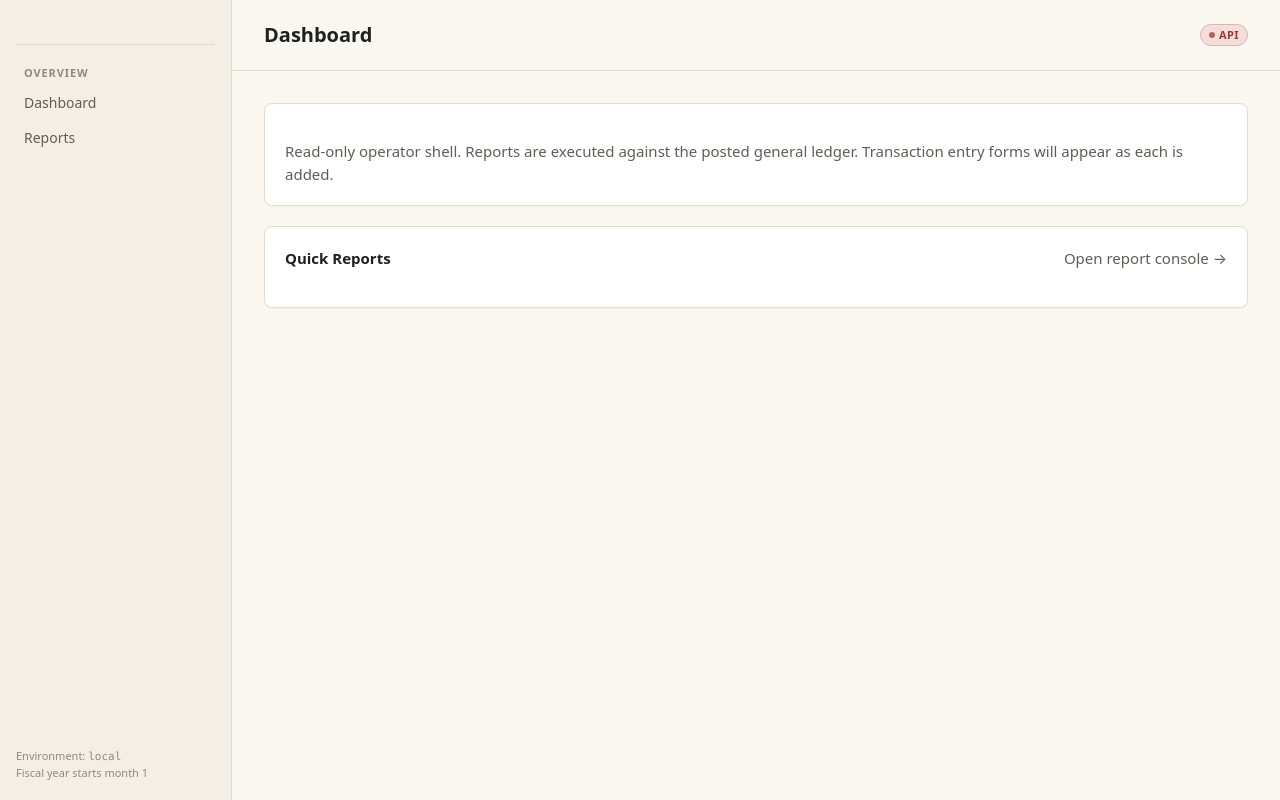
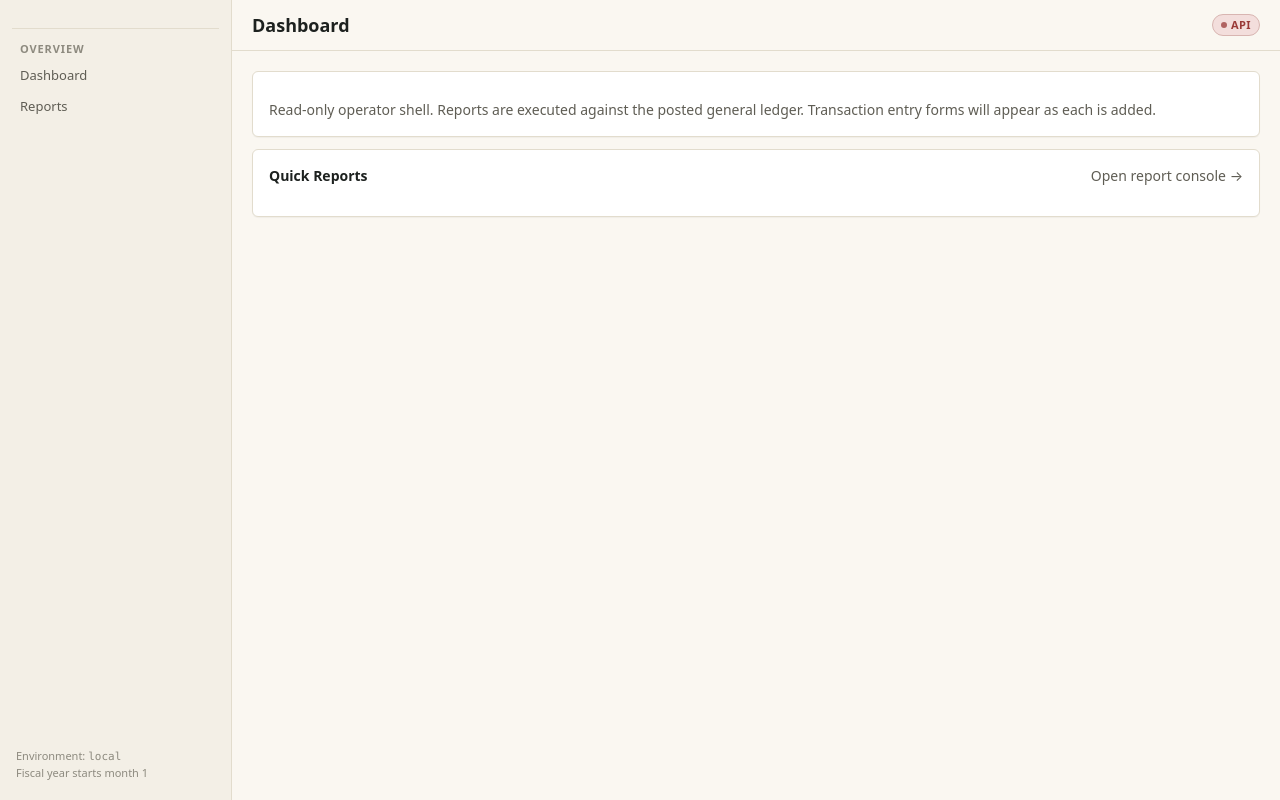
Before and after one commit to dweilert/hoa-accounting-tauri, a Flask app: template src/hoa_accounting/web/templates/home.html in a window 1280 px wide. Run offline with Flask 3, Linux system fonts and the light colour scheme; the template is opened without the code that fills it, so the values that code supplies are empty.

Commit message:
Tighten UI density and add theme-swap infrastructure
Two polish changes on the redesigned UI branch.

(1) Density pass — user feedback 'can be compressed a bit, don't need
    as much white space':
    - Base font 15→14px, line-height 1.5→1.45.
    - Heading scale bumped down one step; topbar heading 20→18.
    - Panel padding 20→16, margin-bottom 20→12; header mb 16→12.
    - Content padding 32→20; topbar padding 20/32→12/20.
    - Sidebar padding 24/16→16/12; brand/section gaps trimmed; link
      padding and font 14→13.
    - Card padding 16/20→12/16; grid gap 16→12; min card width 260→240.
    - Table cell padding 8/12→5/10 (thead 10/12→6/10); header font 12→11.
    - Form gap 16/20→12/16; input font 14→13; padding 8/10→6/10.
    - Button padding 8/16→6/14; font 14→13.
    - Summary-totals padding 16→12; value font 17→15.
    - Section heading font 12→11; margins 20/8→12/4.
    - Alert padding 10/16→8/12; empty-state padding 32→20.

    Plus a .card-grid--compact / .card--compact variant for the
    'Available Reports' catalog on the console page, which is
    informational rather than a primary action — tighter padding,
    smaller min width (200px), smaller title/description/meta text.
    Home 'Quick Reports' cards intentionally stay at the normal density.

(2) Theme-swap infrastructure — user asked to 'have a color template
    choice in the future':
    - Color tokens moved from :root into [data-theme="<name>"]
      selectors; typography, spacing, and radii stay theme-agnostic.
    - 'warm' is the default (current palette) and also applies via
      :root so pages without data-theme still render correctly.
    - 'slate' added as proof the system works — cool-neutral palette
      with a banking-navy accent. Verified: swapping the attribute
      flips every surface, border, accent, pill, and button with zero
      template changes.
    - base.html: <html data-theme='{{ theme|default("warm") }}'>.
    - Inline <head> script reads hoa-theme from localStorage and
      applies it before first paint, so a future toggle UI never
      flashes the wrong theme.
    - config.app.theme added (default 'warm'); threaded through
      load_config → Flask org dict → view_models contexts → templates.
    - No toggle UI yet — that lands when Settings does.

.gitignore: add .claude/ — machine-specific preview-server config.

77 tests still pass.

```diff
--- a/src/hoa_accounting/config/models.py
+++ b/src/hoa_accounting/config/models.py
@@ -26,6 +26,7 @@ class AppConfig:
     """Application runtime settings."""
     environment: str
     debug: bool
+    theme: str = "warm"
 
 
 @dataclass(frozen=True)
--- a/src/hoa_accounting/web/app.py
+++ b/src/hoa_accounting/web/app.py
@@ -69,12 +69,14 @@ def _load_org_context(config_path: Path) -> dict[str, Any]:
             "legal_name": "",
             "environment": "local",
             "fiscal_year_start_month": 1,
+            "theme": "warm",
         }
     return {
         "name": config.hoa.name,
         "legal_name": config.hoa.legal_name,
         "environment": config.app.environment,
         "fiscal_year_start_month": config.accounting.fiscal_year_start_month,
+        "theme": getattr(config.app, "theme", "warm"),
     }
 
 
--- a/src/hoa_accounting/web/static/app.css
+++ b/src/hoa_accounting/web/static/app.css
@@ -3,9 +3,19 @@
  * Design goals: warm neutral palette, dense but readable tables, quiet type,
  * one accent color. No framework, no build step. Custom properties so a
  * future palette change is one file.
+ *
+ * Theming:
+ *   Color tokens are grouped under [data-theme="<name>"] selectors. The
+ *   "warm" theme is the default and also applies via :root so a page that
+ *   forgets to set data-theme still renders. To switch themes, set the
+ *   attribute on <html>:
+ *     <html data-theme="slate">
+ *   All non-color tokens (typography, spacing, radii, elevation) are
+ *   theme-agnostic and stay in :root.
  */
 
-:root {
+:root,
+[data-theme="warm"] {
   /* Palette — warm neutrals with a muted forest-green accent. */
   --bg: #faf7f1;
   --surface: #ffffff;
@@ -33,7 +43,39 @@
 
   --info: #2f4f70;
   --info-subtle: #e0e8f0;
+}
 
+[data-theme="slate"] {
+  /* Cool-neutral palette with a banking-navy accent. */
+  --bg: #f5f7fa;
+  --surface: #ffffff;
+  --surface-muted: #eef1f5;
+  --surface-sunken: #e2e6ee;
+  --border: #d7dce4;
+  --border-strong: #b6bdc9;
+
+  --text: #111827;
+  --text-muted: #4a5462;
+  --text-subtle: #7a8293;
+  --text-inverse: #ffffff;
+
+  --accent: #1f4d7a;
+  --accent-hover: #153a60;
+  --accent-subtle: #dfe8f1;
+  --accent-border: #b2c4d7;
+
+  --danger: #9c3737;
+  --danger-subtle: #f1dcdc;
+  --danger-border: #d4aeae;
+
+  --warning: #7a5312;
+  --warning-subtle: #f1e4c5;
+
+  --info: #1f4d7a;
+  --info-subtle: #dfe8f1;
+}
+
+:root {
   /* Typography */
   --font-sans: ui-sans-serif, system-ui, -apple-system, BlinkMacSystemFont,
     "Segoe UI", Inter, Roboto, "Helvetica Neue", Arial, sans-serif;
@@ -81,8 +123,8 @@ body {
   background: var(--bg);
   color: var(--text);
   font-family: var(--font-sans);
-  font-size: 15px;
-  line-height: 1.5;
+  font-size: 14px;
+  line-height: 1.45;
   -webkit-font-smoothing: antialiased;
   -moz-osx-font-smoothing: grayscale;
 }
@@ -127,7 +169,7 @@ hr {
 .sidebar {
   background: var(--surface-muted);
   border-right: 1px solid var(--border);
-  padding: var(--sp-6) var(--sp-4);
+  padding: var(--sp-4) var(--sp-3);
   position: sticky;
   top: 0;
   align-self: start;
@@ -139,26 +181,26 @@ hr {
   display: flex;
   flex-direction: column;
   gap: 2px;
-  padding-bottom: var(--sp-5);
+  padding-bottom: var(--sp-3);
   border-bottom: 1px solid var(--border);
-  margin-bottom: var(--sp-5);
+  margin-bottom: var(--sp-3);
 }
 
 .sidebar__brand-name {
-  font-size: 15px;
+  font-size: 14px;
   font-weight: 700;
   color: var(--text);
   letter-spacing: -0.01em;
 }
 
 .sidebar__brand-legal {
-  font-size: 12px;
+  font-size: 11px;
   color: var(--text-subtle);
   font-weight: 500;
 }
 
 .sidebar__section {
-  margin-bottom: var(--sp-5);
+  margin-bottom: var(--sp-3);
 }
 
 .sidebar__label {
@@ -184,10 +226,10 @@ hr {
   display: flex;
   align-items: center;
   gap: var(--sp-2);
-  padding: 6px var(--sp-2);
+  padding: 5px var(--sp-2);
   border-radius: var(--radius-sm);
   color: var(--text-muted);
-  font-size: 14px;
+  font-size: 13px;
   font-weight: 500;
   border-bottom: none;
   transition: background 100ms ease, color 100ms ease;
@@ -231,7 +273,7 @@ hr {
   align-items: center;
   justify-content: space-between;
   gap: var(--sp-4);
-  padding: var(--sp-5) var(--sp-8);
+  padding: var(--sp-3) var(--sp-5);
   border-bottom: 1px solid var(--border);
   background: var(--bg);
   position: sticky;
@@ -242,12 +284,12 @@ hr {
 .topbar__title {
   display: flex;
   flex-direction: column;
-  gap: 2px;
+  gap: 1px;
   min-width: 0;
 }
 
 .topbar__breadcrumb {
-  font-size: 12px;
+  font-size: 11px;
   color: var(--text-subtle);
   text-transform: uppercase;
   letter-spacing: 0.06em;
@@ -255,20 +297,20 @@ hr {
 }
 
 .topbar__heading {
-  font-size: 20px;
+  font-size: 18px;
   font-weight: 600;
 }
 
 .topbar__meta {
   display: flex;
   align-items: center;
-  gap: var(--sp-3);
+  gap: var(--sp-2);
   color: var(--text-muted);
-  font-size: 13px;
+  font-size: 12px;
 }
 
 .content {
-  padding: var(--sp-8);
+  padding: var(--sp-5);
   max-width: var(--content-max);
 }
 
@@ -277,9 +319,9 @@ hr {
 .panel {
   background: var(--surface);
   border: 1px solid var(--border);
-  border-radius: var(--radius-md);
-  padding: var(--sp-5);
-  margin-bottom: var(--sp-5);
+  border-radius: var(--radius);
+  padding: var(--sp-4);
+  margin-bottom: var(--sp-3);
   box-shadow: var(--shadow-sm);
 }
 
@@ -288,16 +330,16 @@ hr {
   align-items: baseline;
   justify-content: space-between;
   gap: var(--sp-3);
-  margin-bottom: var(--sp-4);
+  margin-bottom: var(--sp-3);
 }
 
 .panel__title {
-  font-size: 15px;
+  font-size: 14px;
   font-weight: 600;
 }
 
 .panel__description {
-  font-size: 13px;
+  font-size: 12px;
   color: var(--text-muted);
 }
 
@@ -305,20 +347,36 @@ hr {
 
 .card-grid {
   display: grid;
-  grid-template-columns: repeat(auto-fill, minmax(260px, 1fr));
-  gap: var(--sp-4);
+  grid-template-columns: repeat(auto-fill, minmax(240px, 1fr));
+  gap: var(--sp-3);
+}
+
+/* Denser variant for secondary catalogs (e.g. Available Reports) where
+ * each card is informational rather than a primary action. */
+.card-grid--compact {
+  grid-template-columns: repeat(auto-fill, minmax(200px, 1fr));
+  gap: var(--sp-2);
 }
 
 .card {
   background: var(--surface);
   border: 1px solid var(--border);
-  border-radius: var(--radius-md);
-  padding: var(--sp-4) var(--sp-5);
+  border-radius: var(--radius);
+  padding: var(--sp-3) var(--sp-4);
   display: flex;
   flex-direction: column;
   gap: var(--sp-2);
   transition: border-color 120ms ease, box-shadow 120ms ease;
 }
+
+.card--compact {
+  padding: var(--sp-2) var(--sp-3);
+  gap: var(--sp-1);
+}
+
+.card--compact .card__title { font-size: 13px; }
+.card--compact .card__description { font-size: 12px; line-height: 1.35; }
+.card--compact .card__meta { font-size: 11px; padding-top: var(--sp-1); }
 
 .card:hover {
   border-color: var(--border-strong);
--- a/src/hoa_accounting/web/templates/base.html
+++ b/src/hoa_accounting/web/templates/base.html
@@ -1,5 +1,5 @@
 <!DOCTYPE html>
-<html lang="en">
+<html lang="en" data-theme="{{ theme|default('warm') }}">
 <head>
   <meta charset="utf-8" />
   <meta name="viewport" content="width=device-width, initial-scale=1" />
@@ -7,6 +7,19 @@
     {% block title %}{{ org.name }} — Accounting{% endblock %}
   </title>
   <link rel="stylesheet" href="/static/app.css" />
+  {#
+    Apply a persisted theme override (if any) before first paint so
+    switching themes in a future toggle never flashes the wrong palette.
+    Safe if localStorage is unavailable.
+  #}
+  <script>
+    (function () {
+      try {
+        var saved = window.localStorage && localStorage.getItem("hoa-theme");
+        if (saved) { document.documentElement.setAttribute("data-theme", saved); }
+      } catch (e) { /* ignore */ }
+    })();
+  </script>
 </head>
 <body>
   <div class="app">
--- a/src/hoa_accounting/web/templates/report_console.html
+++ b/src/hoa_accounting/web/templates/report_console.html
@@ -65,9 +65,9 @@
       <div class="panel__title">Available Reports</div>
       <div class="panel__description">Browse and pick a report; the form above reflects the selection.</div>
     </div>
-    <div class="card-grid">
+    <div class="card-grid card-grid--compact">
       {% for report in report_catalog_cards %}
-        <div class="card{% if report.selected %} card--selected{% endif %}">
+        <div class="card card--compact{% if report.selected %} card--selected{% endif %}">
           <div class="card__title">{{ report.title }}</div>
           <div class="card__description">{{ report.description }}</div>
           <div class="card__meta">
```
Also changed, not shown: other parts of src/hoa_accounting/web/static/app.css (+31 -30 lines), src/hoa_accounting/web/view_models.py (+12 -0 lines), 1 other file.
